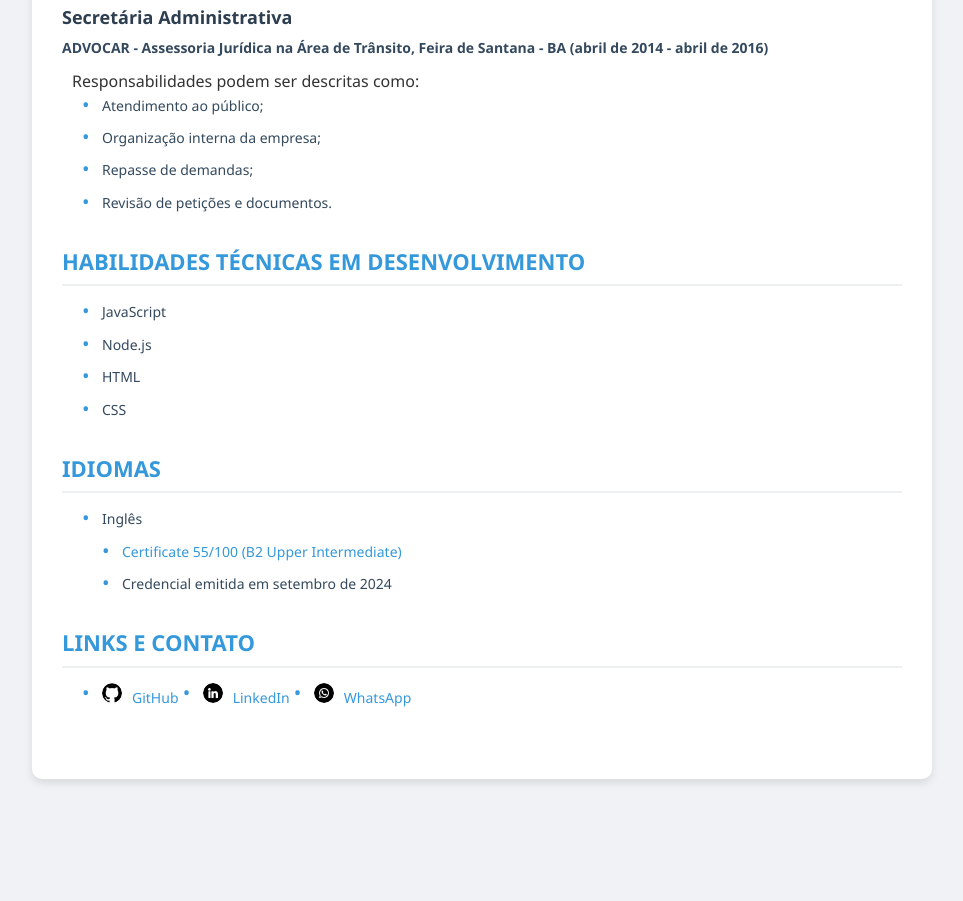
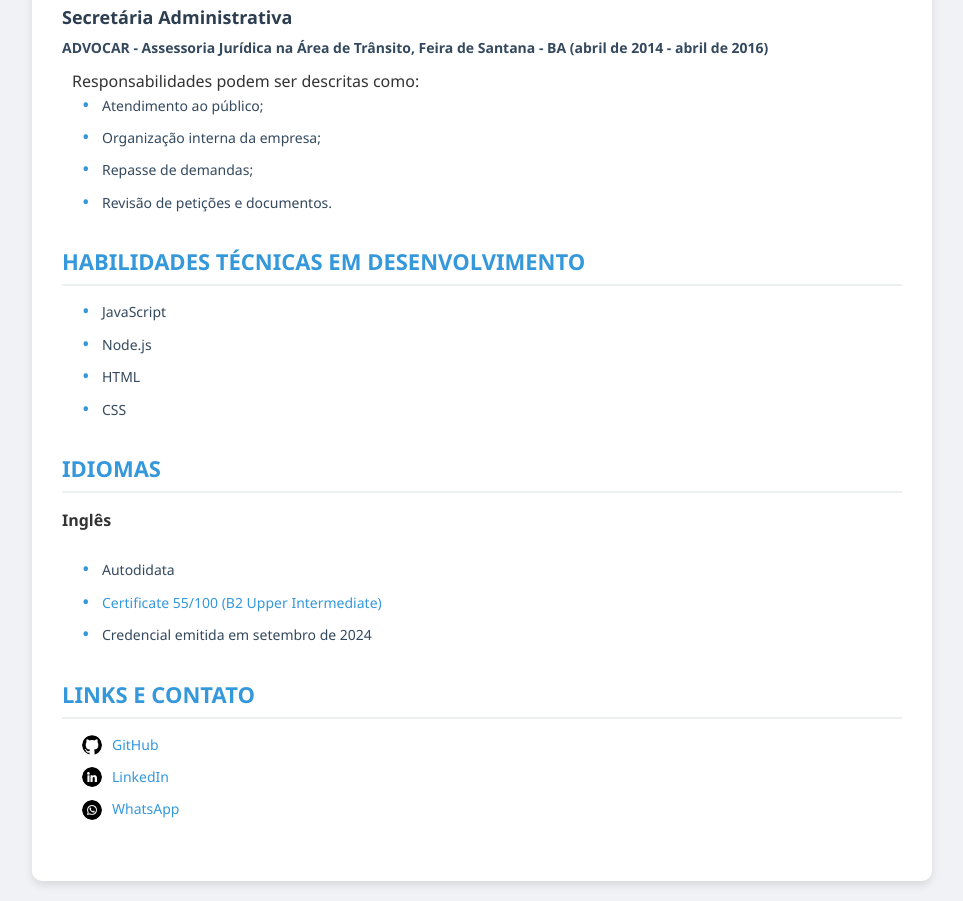
Before and after one commit to ingnasc/my-resume, a plain HTML site: page index.html in a window 1280 px wide. Shown: the part 2371-3272 px from the top of the page, without its empty margins (158-1121 px from the left). Before the commit the page ends 3170 px from the top, so only its background shows below. Drawn offline with Linux system fonts and the light colour scheme.

Commit message:
errors in the lists

```diff
--- a/index.html
+++ b/index.html
@@ -131,7 +131,7 @@
             </div>
         </section>
 
-        <section class="section">
+        <section class="general-section">
             <h2>HABILIDADES TÉCNICAS EM DESENVOLVIMENTO</h2>
             <ul>
                 <li>JavaScript</li>
@@ -141,15 +141,15 @@
             </ul>
         </section>
 
-        <section class="section">
+        <section class="general-section">
             <h2>IDIOMAS</h2>
-            <ul>
-                <li class="decoration">Inglês</li>
+            <p><b>Inglês</b></p>
+            <br>
                 <ul>
+                    <li>Autodidata</li>
                     <li><a href="https://cert.efset.org/GWGhq3" target="_blank">Certificate 55/100 (B2 Upper Intermediate)</a></li>
                     <li>Credencial emitida em setembro de 2024</li>
                 </ul>
-            </ul>
         </section>
 
         <section class="social-section">
--- a/style.css
+++ b/style.css
@@ -73,11 +73,11 @@ header p {
     margin-left: 10px;
 }
 
-ul {
+.job ul {
     padding-left: 20px;
 }
 
-ul li {
+.job ul li {
     display: flex;
     margin-bottom: 10px;
     font-size: 14px;
@@ -87,7 +87,7 @@ ul li {
     align-items: center;
 }
 
-ul li::before {
+.job ul li::before {
     content: "•";
     color: #3498db;
     position: absolute;
@@ -110,8 +110,45 @@ a {
     text-align: center;
 }
 
-.decoration {
+.general-section {
+    margin-bottom: 30px;
+
+}
+
+.general-section h2 {
+    font-size: 22px;
+    margin-bottom: 15px;
+    color: #3498db;
+    border-bottom: 2px solid #ecf0f1;
+    padding-bottom: 5px;
+}
+
+.general-section li {
     list-style-type: none;
+}
+
+.general-section ul {
+    padding-left: 20px;
+}
+
+.general-section ul li {
+    display: flex;
+    margin-bottom: 10px;
+    font-size: 14px;
+    color: #34495e;
+    padding-left: 20px;
+    position: relative;
+    align-items: center;
+}
+
+.general-section ul li::before {
+    content: "•";
+    color: #3498db;
+    position: absolute;
+    left: 0;
+    font-size: 20px;
+    line-height: 1;
+    top: 0;
 }
 
 .social-section {
@@ -129,5 +166,11 @@ a {
 
 .social-section li {
     list-style-type: none;
-    display: inline-block;
+    display: flex;
+    margin-bottom: 10px;
+    font-size: 14px;
+    color: #34495e;
+    padding-left: 20px;
+    position: relative;
+    align-items: center;
 }
```
